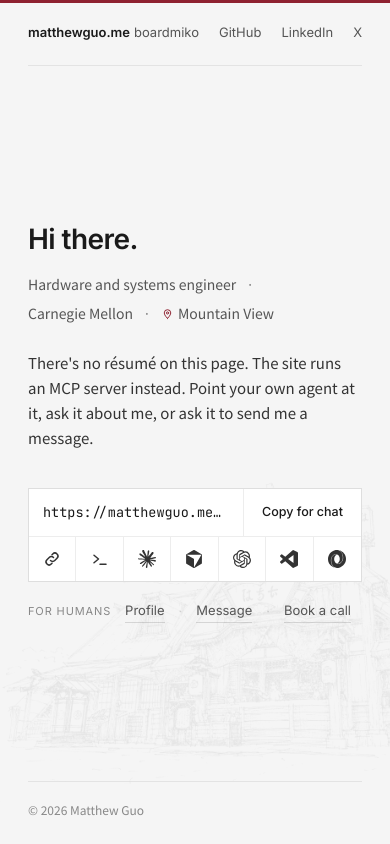
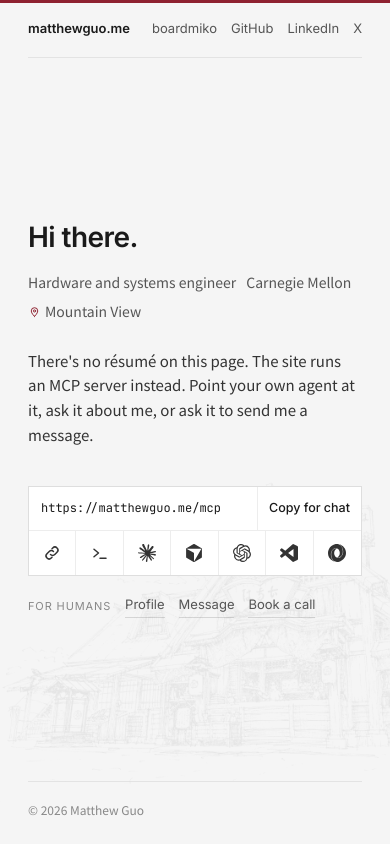
Before and after one commit to matthewguoo/matthewguo.me, a website: page index.html in a window 390 px wide. Drawn offline with Linux system fonts and the light colour scheme.

Commit message:
Mobile: header wrap and spacing, for-humans row, stacked reach rows, meta dots

```diff
--- a/assets/site.css
+++ b/assets/site.css
@@ -7,9 +7,10 @@
 a { color:var(--muted-1); text-decoration:none; }
 a:hover { color:var(--sakura); }
 .page { position:relative; z-index:1; max-width:1100px; margin:0 auto; padding:0 28px; min-height:100dvh; display:flex; flex-direction:column; }
-.site-head { display:flex; justify-content:space-between; align-items:baseline; padding:22px 0; border-bottom:1px solid var(--line-soft); font-family:var(--font-display); font-size:13px; }
+.site-head { display:flex; justify-content:space-between; align-items:baseline; gap:18px; flex-wrap:wrap; padding:22px 0; border-bottom:1px solid var(--line-soft); font-family:var(--font-display); font-size:13px; }
 .site-head .home { color:var(--ink); font-weight:600; }
-.site-head nav { display:flex; gap:20px; }
+.site-head nav { display:flex; gap:20px; white-space:nowrap; }
+@media (max-width:480px) { .site-head { padding:18px 0; } .site-head nav { gap:14px; } .meta .dot { display:none; } .meta > span { margin-right:4px; } }
 .site-foot { padding:18px 0 24px; border-top:1px solid var(--line-soft); font-size:12px; color:var(--muted-3); }
 main { flex:1; }
 h1 { font-family:var(--font-display); font-size:clamp(28px, 3.6vw, 40px); font-weight:600; letter-spacing:-0.02em; line-height:1.1; margin:0 0 10px; }
--- a/index.html
+++ b/index.html
@@ -60,9 +60,9 @@
   .sketch img { display:block; width:100%; height:auto; }
   @media (max-width:720px) { .sketch { width:130vw; right:-30vw; bottom:5vh; opacity:.07; } }
   .page { position:relative; z-index:1; max-width:1100px; margin:0 auto; padding:0 28px; min-height:100dvh; display:flex; flex-direction:column; }
-  .site-head { display:flex; justify-content:space-between; align-items:baseline; padding:22px 0; border-bottom:1px solid var(--line-soft); font-family:var(--font-display); font-size:13px; }
+  .site-head { display:flex; justify-content:space-between; align-items:baseline; gap:18px; flex-wrap:wrap; padding:22px 0; border-bottom:1px solid var(--line-soft); font-family:var(--font-display); font-size:13px; }
   .site-head .home { color:var(--ink); font-weight:600; }
-  .site-head nav { display:flex; gap:20px; }
+  .site-head nav { display:flex; gap:20px; white-space:nowrap; }
   a { color:var(--muted-1); text-decoration:none; }
   a:hover { color:var(--sakura); }
   main { flex:1; display:flex; flex-direction:column; justify-content:center; padding:60px 0; max-width:560px; }
@@ -90,9 +90,9 @@
   .mcp-bar i { position:absolute; inset:0; background:var(--sakura); transform:scaleX(0); transform-origin:left; opacity:0; }
   .mcp-bar.go i { animation:fill 1.4s cubic-bezier(.2,.7,.2,1) forwards; }
   @keyframes fill { 0% { transform:scaleX(0); opacity:1; } 35% { transform:scaleX(1); opacity:1; } 100% { transform:scaleX(1); opacity:0; } }
-  @media (max-width:480px) { .mcp-row { grid-template-columns:repeat(7, 1fr); } .mcp-row .k { display:none; } }
+  @media (max-width:480px) { .mcp-row { grid-template-columns:repeat(7, 1fr); } .mcp-row .k { display:none; } .mcp-url { grid-template-columns:1fr 104px; } .mcp-url code { font-size:12px; padding:12px 12px; } .site-head { padding:18px 0; } .site-head nav { gap:14px; } .meta .dot { display:none; } .humans .dot { display:none; } .humans { gap:12px; } }
   @media (prefers-reduced-motion:reduce) { .mcp-bar.go i { animation:none; transform:scaleX(1); opacity:1; } }
-  .humans { margin:18px 0 0; font-family:var(--font-display); font-size:13px; display:flex; align-items:center; gap:14px; color:var(--muted-3); }
+  .humans { margin:18px 0 0; font-family:var(--font-display); font-size:13px; display:flex; align-items:center; gap:14px; color:var(--muted-3); flex-wrap:wrap; white-space:nowrap; }
   .humans .k { letter-spacing:.08em; text-transform:uppercase; font-size:11px; }
   .humans a { color:var(--muted-1); padding-bottom:1px; border-bottom:1px solid var(--line); }
   .humans a:hover { color:var(--sakura); border-color:currentColor; }
```
Also changed, not shown: humans.html (+1 -0 lines), reach.html (+1 -0 lines).
